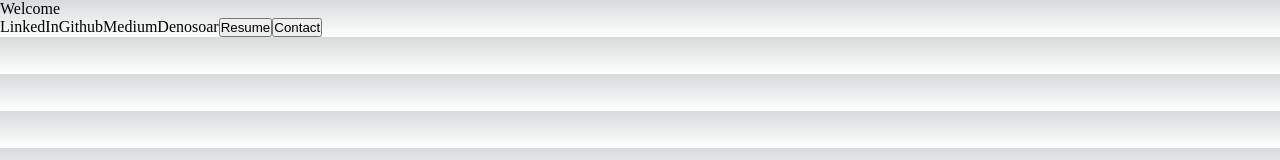
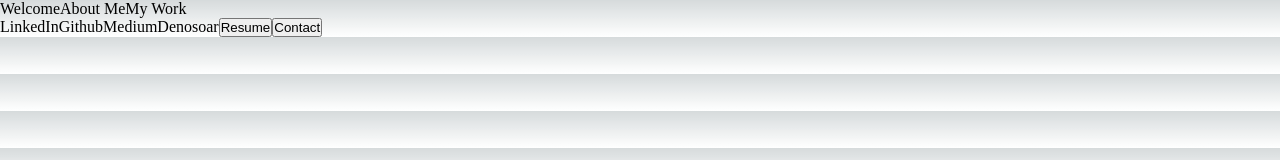
Before and after one commit to kangelopoulos/next-portfolio, a Next.js app: page /work in a window 1280 px wide. Shown: the top 160 px of the page. Built offline with nearby package versions, Linux system fonts and the light colour scheme.

Commit message:
add links to header

```diff
--- a/src/components/Header.jsx
+++ b/src/components/Header.jsx
@@ -7,6 +7,8 @@ export default function Header() {
       <Light />
       <div id="nav-links" className="row">
         <Link href="/">Welcome</Link>
+        <Link href="/about">About Me</Link>
+        <Link href="/work">My Work</Link>
       </div>
       <div id="nav-socials" className="row">
         <a className="social-link" rel="noreferrer" target="_blank" href="https://www.linkedin.com/in/kangelopoulos/">LinkedIn</a>
```
Also changed, not shown: package.json (+8 -2 lines), 1 other file (tests, documents, lock files or other folders).
